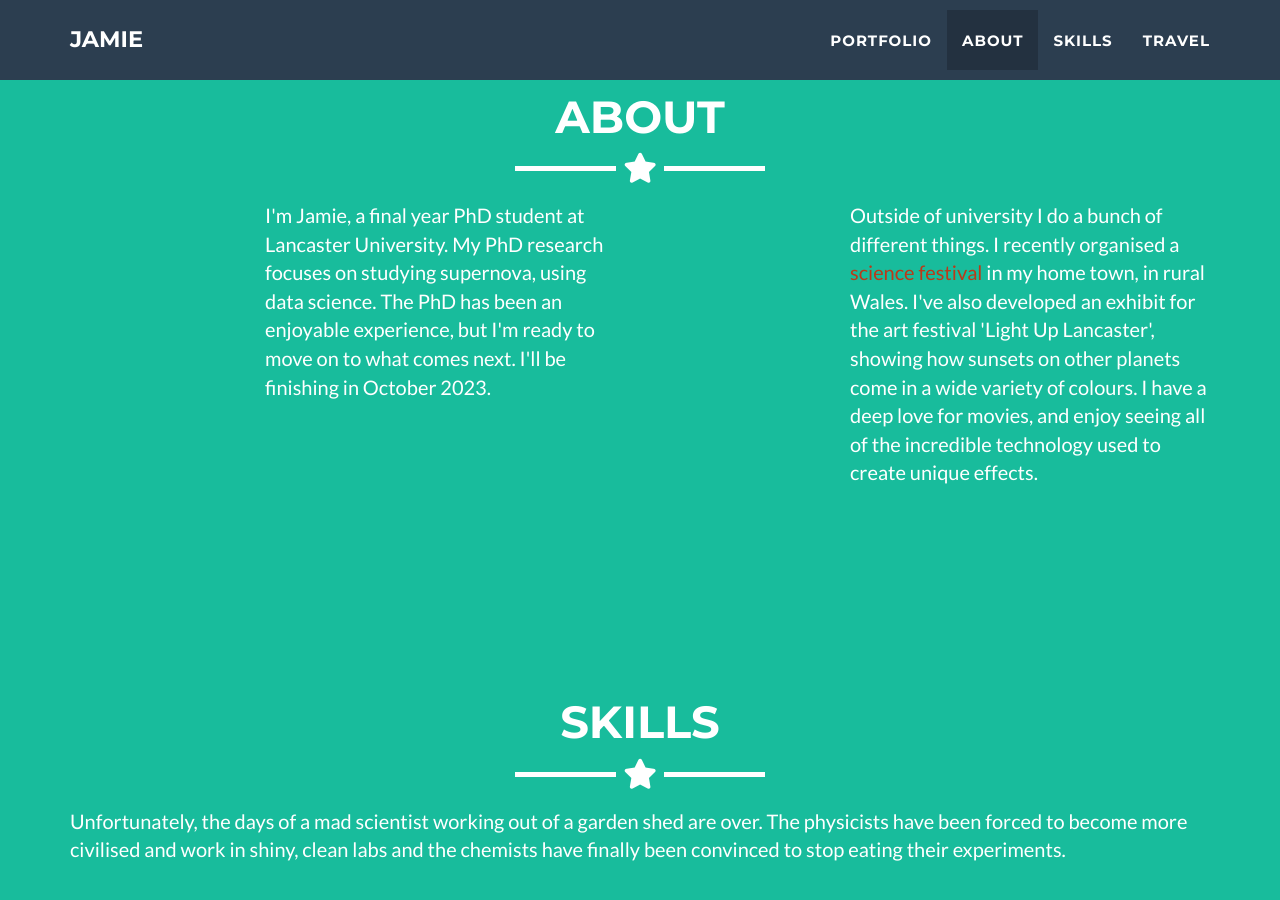
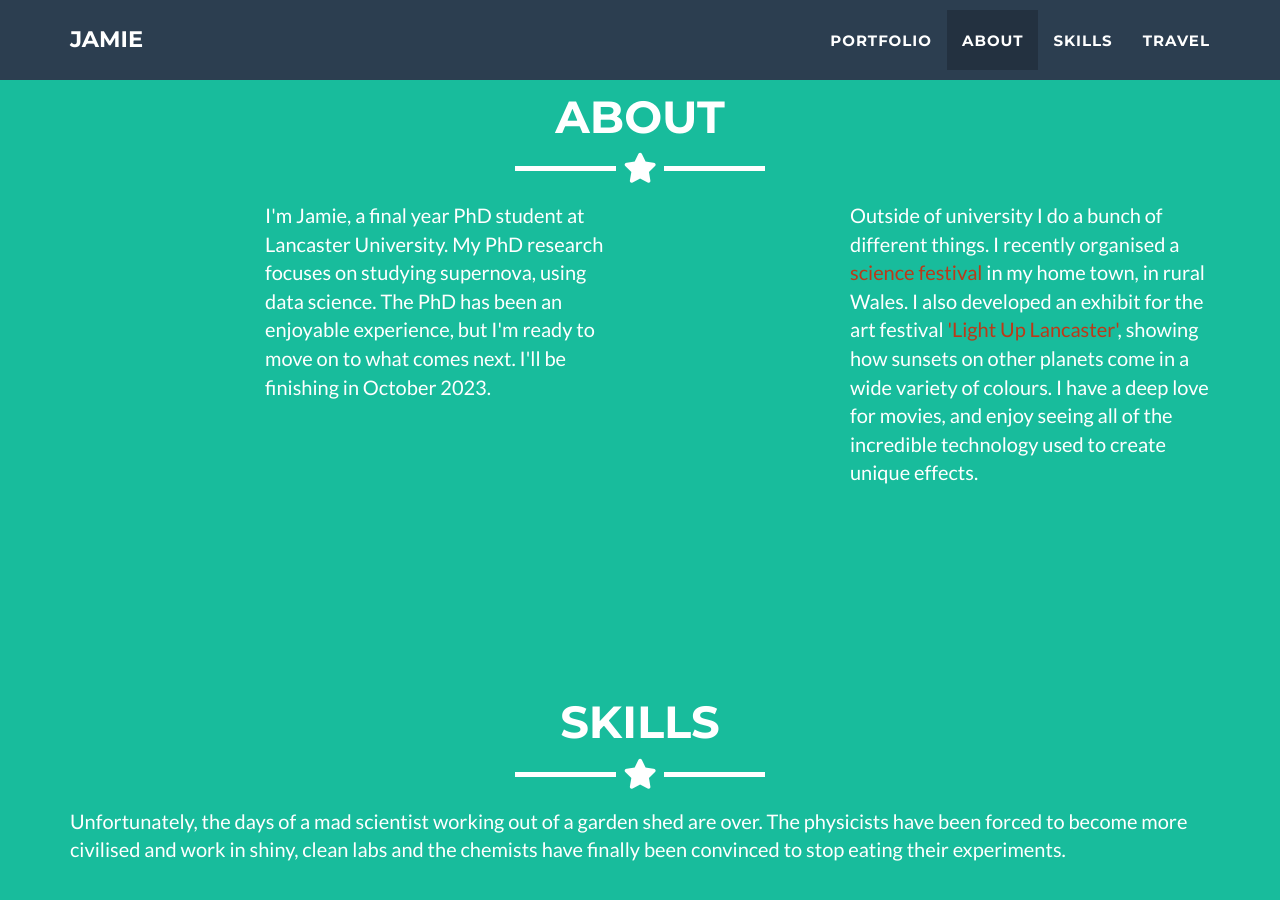
Before and after one commit to jamiedumayne/jamiedumayne.github.io, a Jekyll site: the page built from _posts/2014-07-18-project-1.markdown, in a window 1280 px wide and 900 px high, scrolled down 1680 px. Built offline with Jekyll 4.4.1, drawn with Linux system fonts in a browser that asks for light colours.

Commit message:
Update about.html

```diff
--- a/_includes/about.html
+++ b/_includes/about.html
@@ -12,7 +12,7 @@
         <p>I'm Jamie, a final year PhD student at Lancaster University. My PhD research focuses on studying supernova, using data science. The PhD has been an enjoyable experience, but I'm ready to move on to what comes next. I'll be finishing in October 2023.</p>
       </div>
       <div class="col-lg-4 col-lg-offset-2">
-        <p>Outside of university I do a bunch of different things. I recently organised a <a href="https://www.instagram.com/p/Ciu7TJus1Ff/" target=_blank> science festival</a> in my home town, in rural Wales. I've also developed an exhibit for the art festival 'Light Up Lancaster', showing how sunsets on other planets come in a wide variety of colours. I have a deep love for movies, and enjoy seeing all of the incredible technology used to create unique effects.</p>
+        <p>Outside of university I do a bunch of different things. I recently organised a <a href="https://www.instagram.com/p/Ciu7TJus1Ff/" target=_blank> science festival</a> in my home town, in rural Wales. I also developed an exhibit for the art festival <a href="https://www.lightuplancaster.co.uk/artworks/kaleidoscope-of-sunsets/" target=_blank>'Light Up Lancaster'</a>, showing how sunsets on other planets come in a wide variety of colours. I have a deep love for movies, and enjoy seeing all of the incredible technology used to create unique effects.</p>
       </div>
     </div>
   </div>
```
